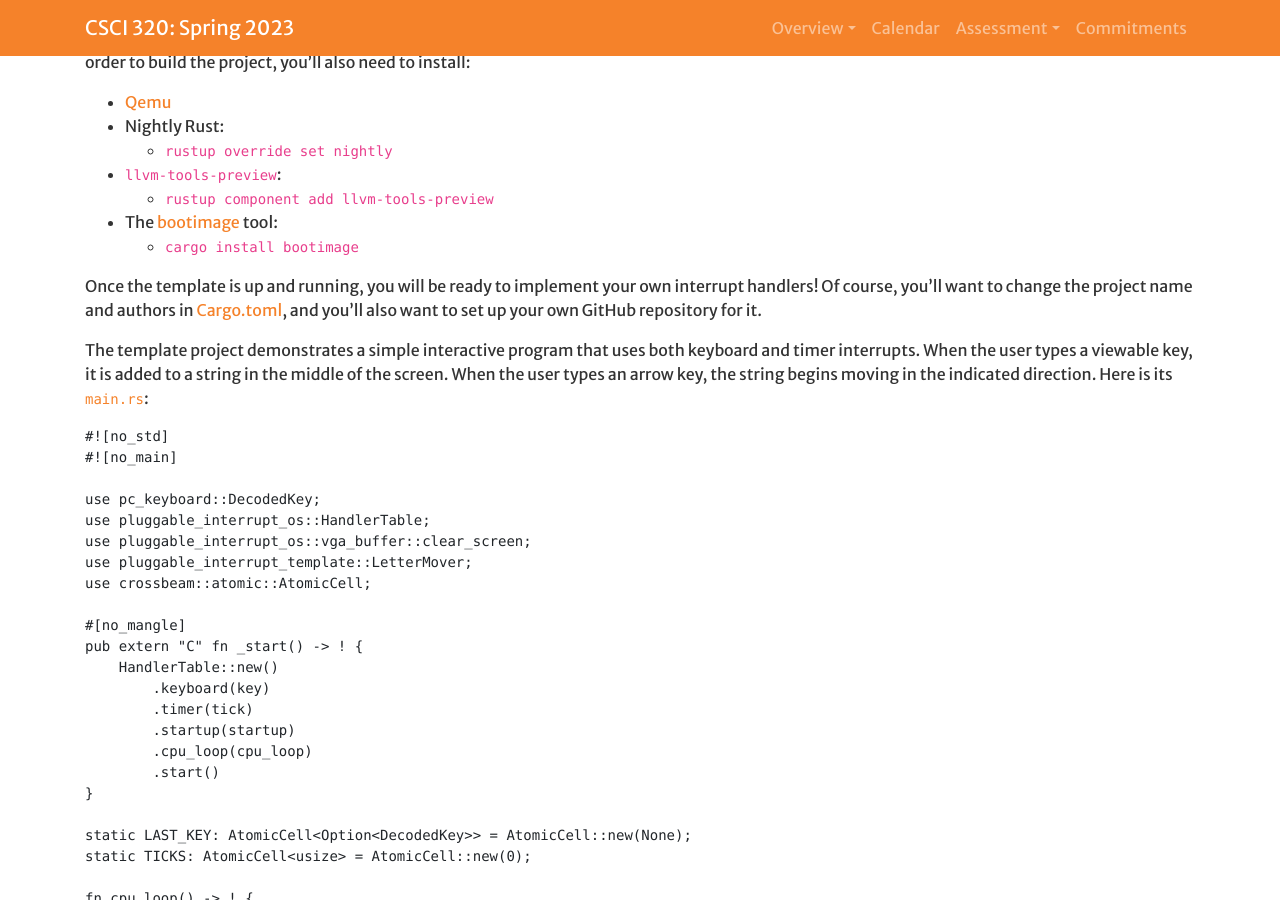
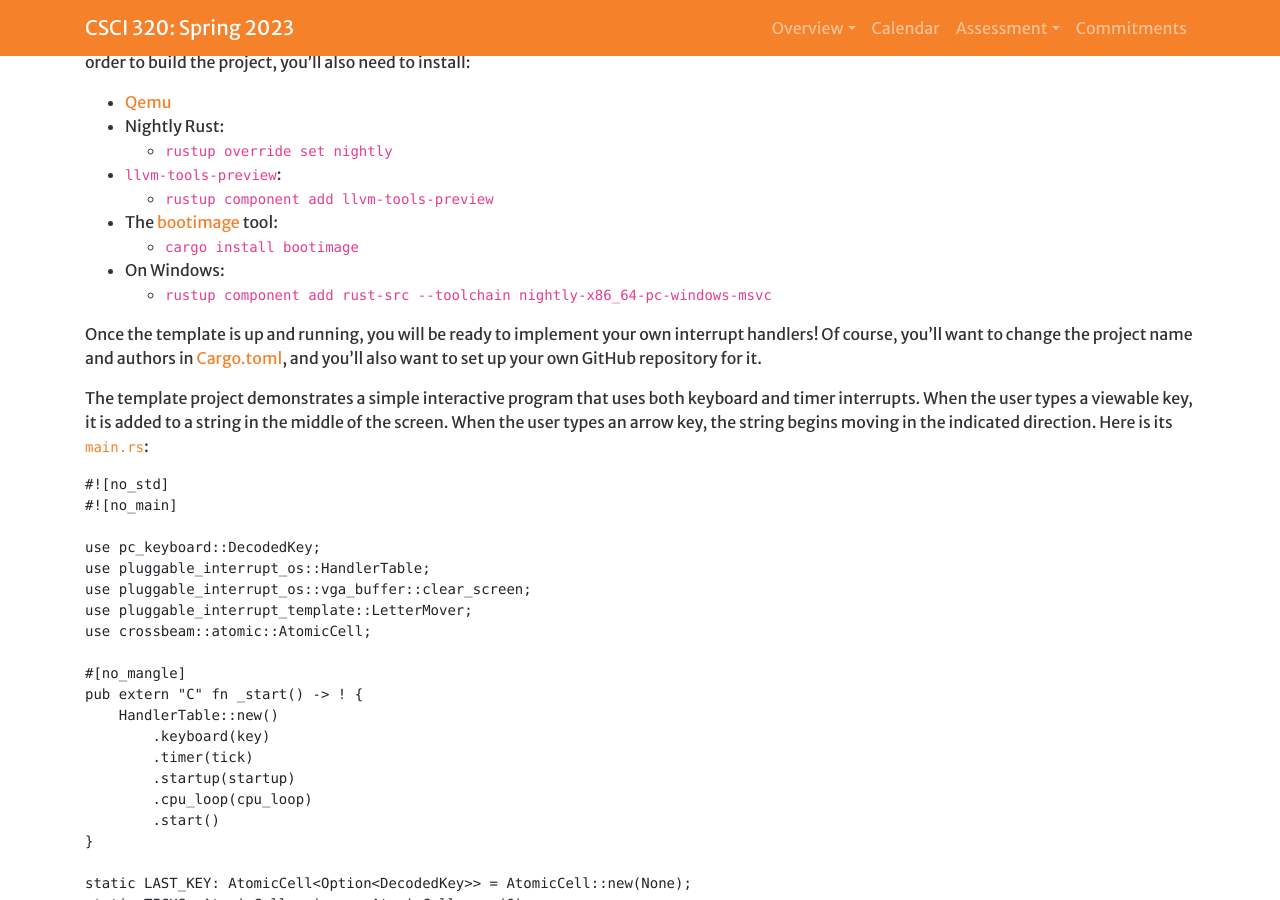
Before and after one commit to Hendrix-CS/csci320, a Jekyll site: the page built from projects/baremetalgame.md, in a window 1280 px wide and 900 px high, scrolled down 635 px. Built offline with Jekyll 4.4.1, drawn with Linux system fonts in a browser that asks for light colours; a script that is not in the unit is left out.

Commit message:
Added rust source line.

```diff
--- a/projects/baremetalgame.md
+++ b/projects/baremetalgame.md
@@ -45,6 +45,8 @@ project. In order to build the project, you'll also need to install:
   * `rustup component add llvm-tools-preview`
 * The [bootimage](https://github.com/rust-osdev/bootimage) tool:
   * `cargo install bootimage`
+* On Windows:
+  * `rustup component add rust-src --toolchain nightly-x86_64-pc-windows-msvc`
 
 Once the template is up and running, you will be ready to implement your own interrupt handlers! Of course,
 you'll want to change the project name and authors in
```
